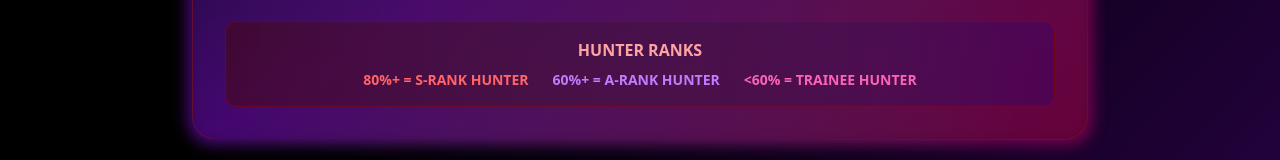
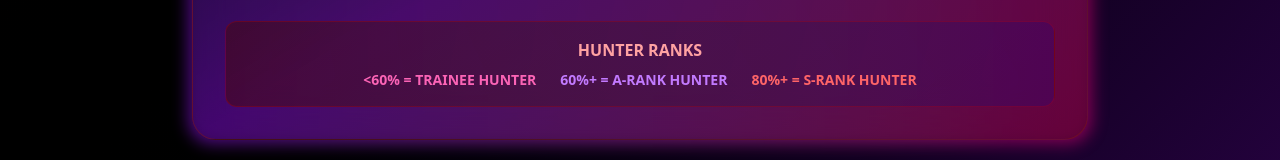
Before and after one commit to Swaraag/JustIdol, a React (Vite) app: page / in a window 1280 px wide. Shown: the part 1174-1334 px from the top of the page. Built offline with nearby package versions, Linux system fonts and the light colour scheme; grey boxes are pictures that could not be loaded.

Commit message:
changed order of ranks

```diff
--- a/src/App.tsx
+++ b/src/App.tsx
@@ -252,9 +252,10 @@ function App() {
                 <div className="mt-6 p-4 rounded-xl bg-gradient-to-r from-red-950/50 to-purple-950/50 border border-red-700/30">
                   <p className="text-center text-red-300 font-bold mb-2">HUNTER RANKS</p>
                   <div className="flex justify-center gap-6 text-sm">
+                    <span className="text-pink-400 font-bold">&lt;60% = TRAINEE HUNTER</span>
+                    <span className="text-purple-400 font-bold">60%+ = A-RANK HUNTER</span>
                     <span className="text-red-400 font-bold">80%+ = S-RANK HUNTER</span>
-                    <span className="text-purple-400 font-bold">60%+ = A-RANK HUNTER</span>
-                    <span className="text-pink-400 font-bold">&lt;60% = TRAINEE HUNTER</span>
+
                   </div>
                 </div>
               </div>
```
